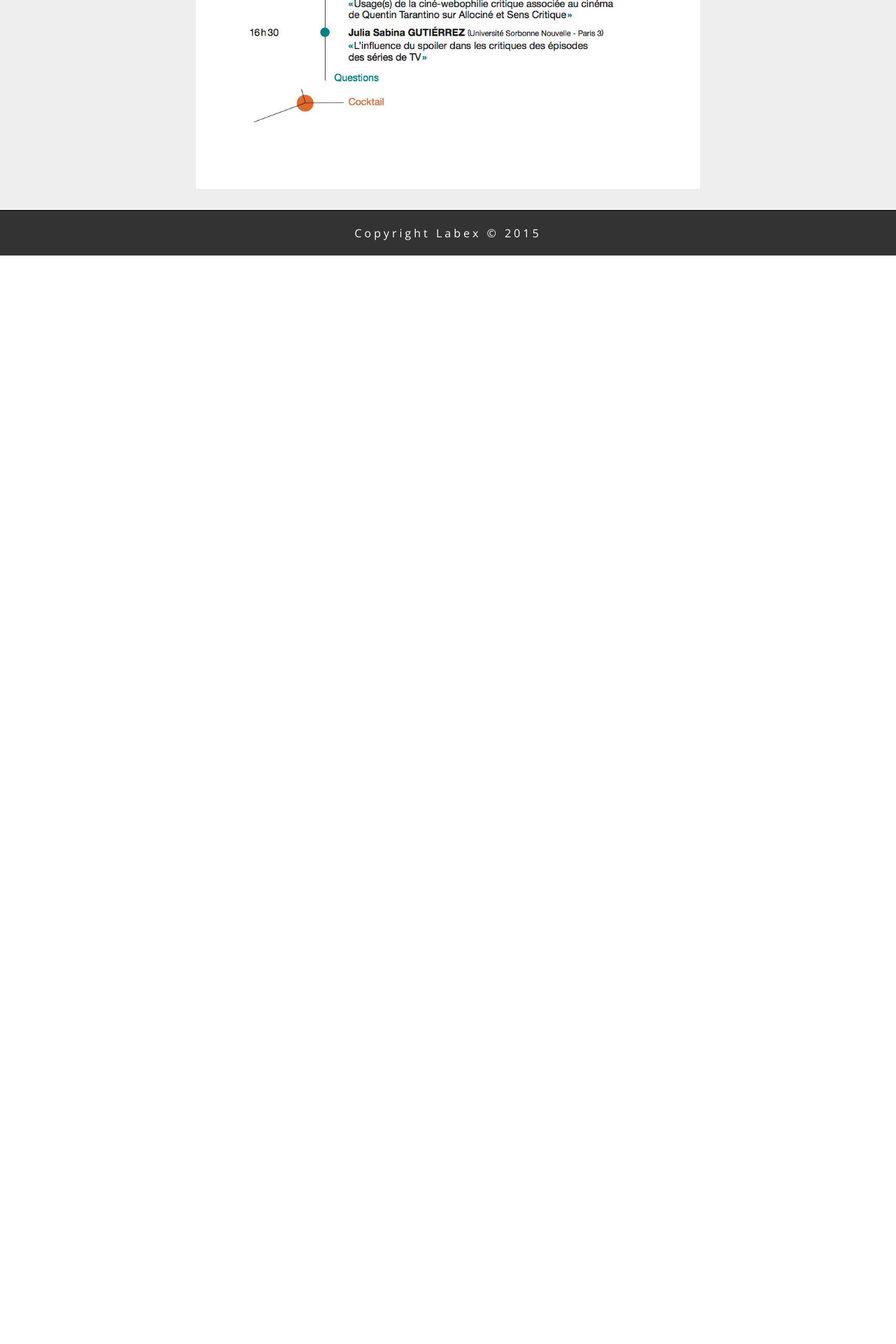
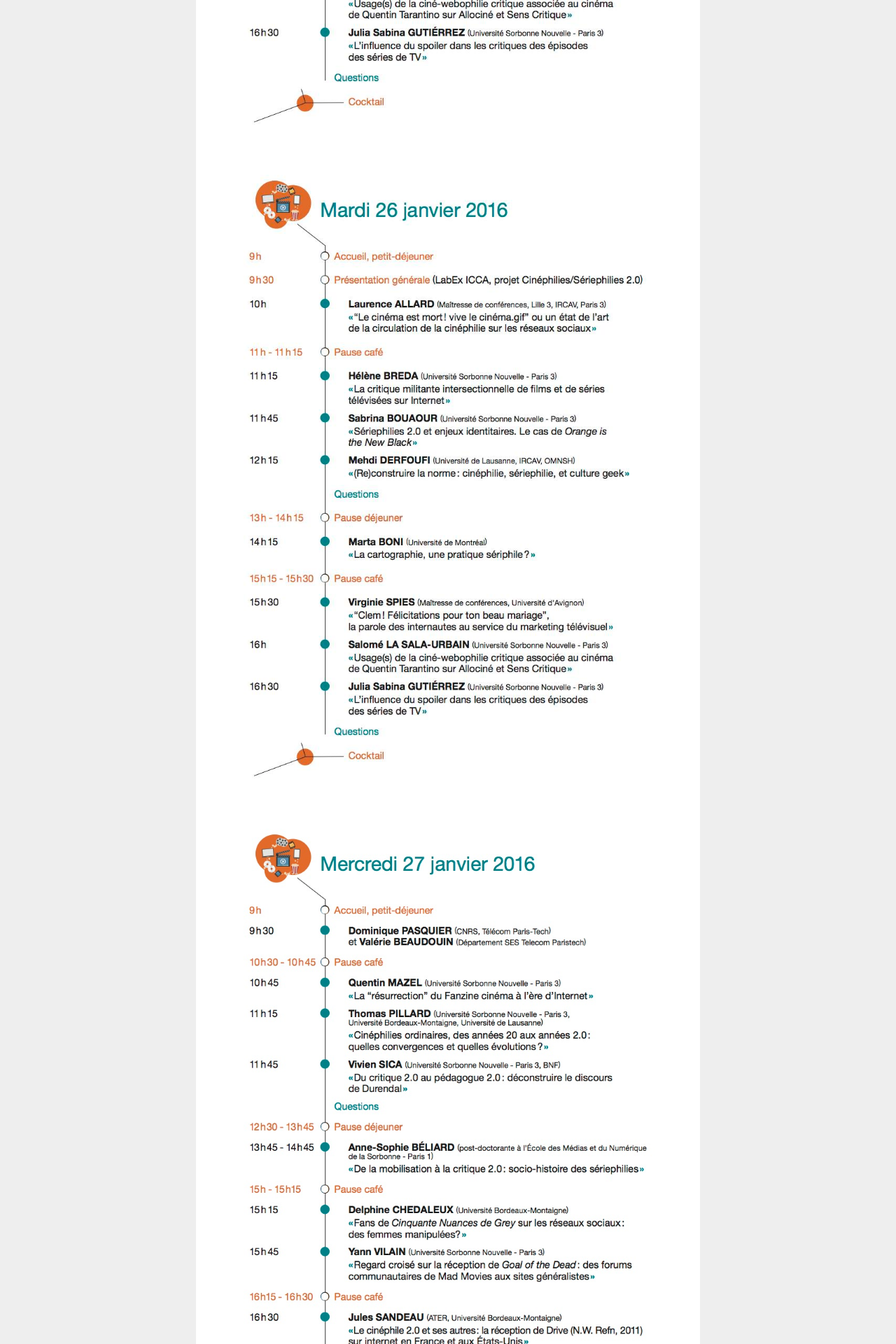
Before and after one commit to Labex-ICCA/Labex-ICCA.github.io, a Jekyll site: the page built from _posts/actus/2016-01-08-colloque-le-programme.md, in a window 1280 px wide. Shown: the part 1408-3328 px from the top of the page at 70% size. Built offline with Jekyll 4.4.1, drawn with Linux system fonts in a browser that asks for light colours; Markdown is read by kramdown in place of the engine named in the settings; before the commit the page ends 1773 px from its top, so only the background shows below that.

Commit message:
Updated 2016-01-08-colloque-le-programme.md

```diff
--- a/_posts/actus/2016-01-08-colloque-le-programme.md
+++ b/_posts/actus/2016-01-08-colloque-le-programme.md
@@ -12,3 +12,6 @@ title: "Colloque: Le Programme! "
 ## Le Colloque International Cinéphilies/Sériephilies 2.0, c'est bientôt... en attendant les 26 et 27 janvier, le programme est prêt!
 
 ![ProgrammeColloqueCinephilie-seriphilies20-4.jpg]({{site.baseurl}}/media/ProgrammeColloqueCinephilie-seriphilies20-4.jpg)
+![ProgrammeColloqueCinephilie-seriphilies20-4.jpg]({{site.baseurl}}/media/ProgrammeColloqueCinephilie-seriphilies20-4.jpg)
+![ProgrammeColloqueCinephilie-seriphilies2.jpg]({{site.baseurl}}/media/ProgrammeColloqueCinephilie-seriphilies2.jpg)
+![ProgrammeColloqueCinephilie-seriphilies3.jpg]({{site.baseurl}}/media/ProgrammeColloqueCinephilie-seriphilies3.jpg)
```
